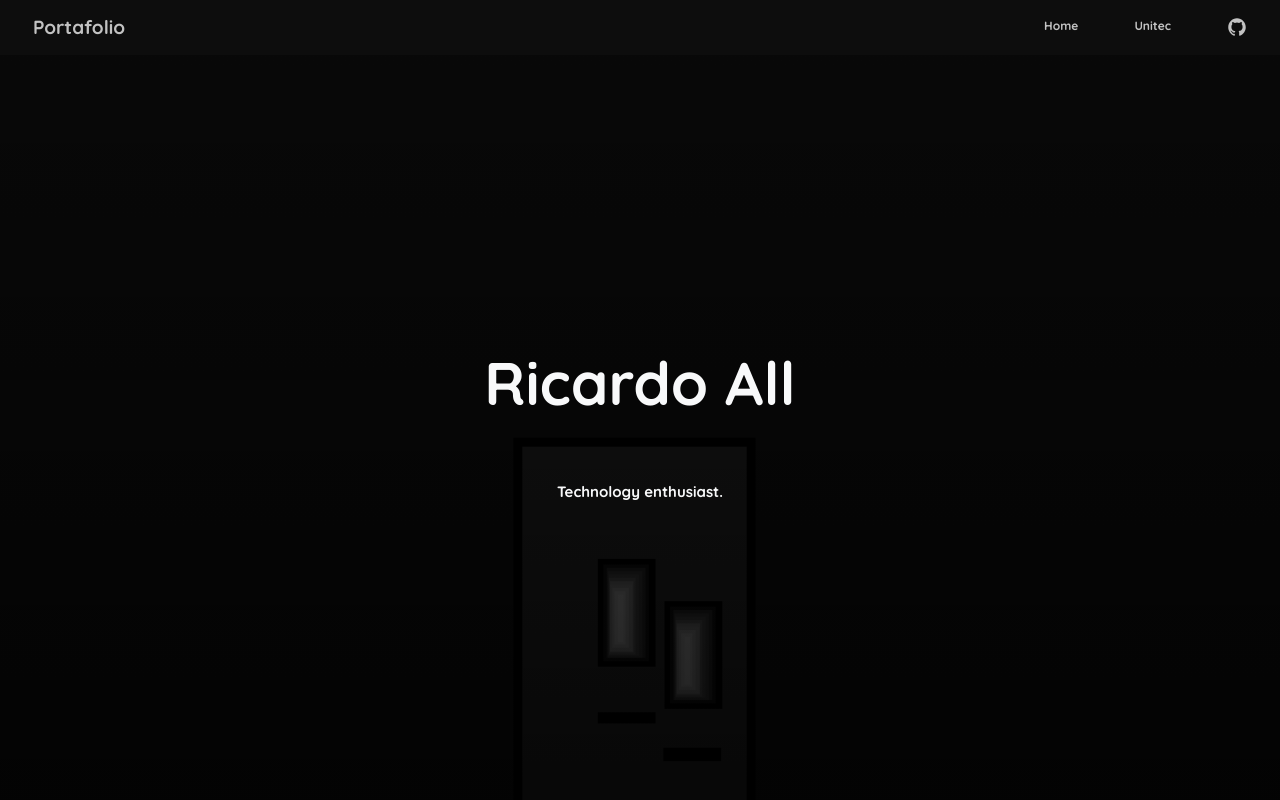
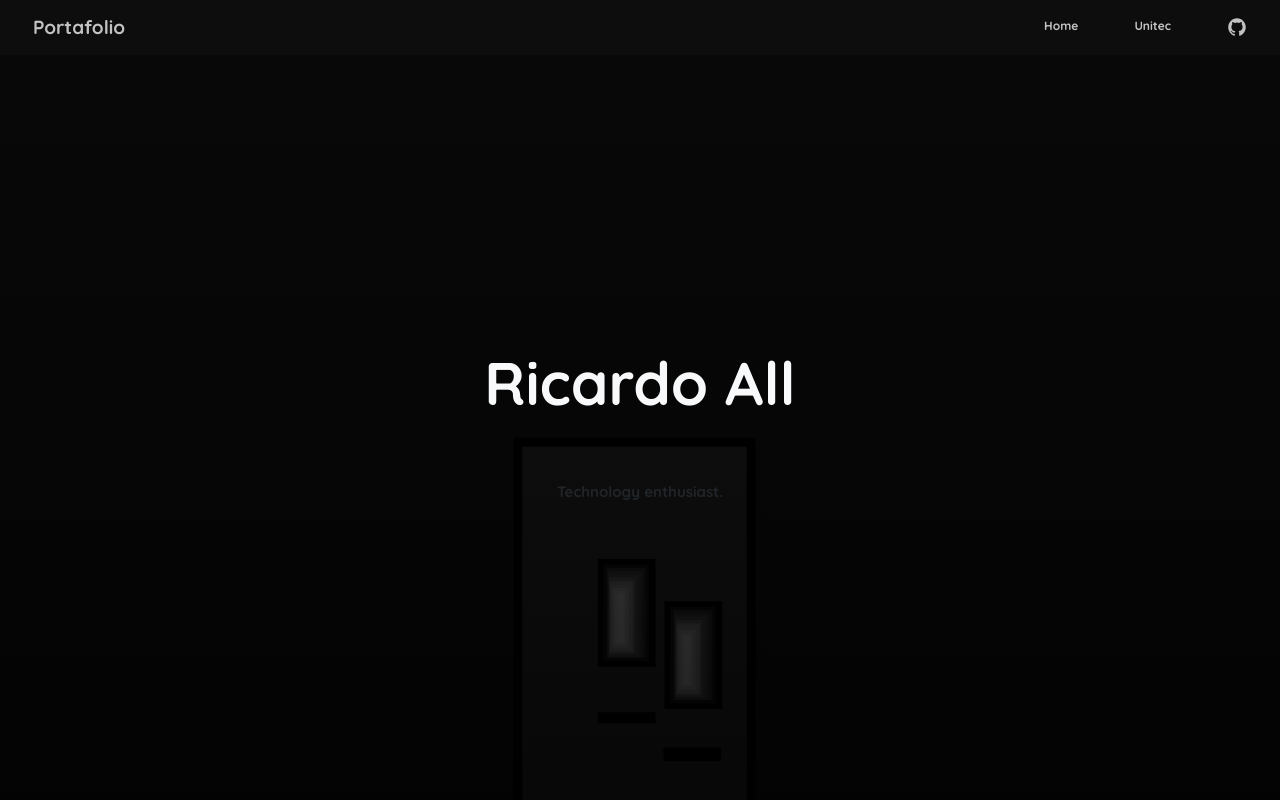
Before and after one commit to rockyall/react-student, a React (Create React App) app: page /home in a window 1280 px wide. Shown: the top 800 px of the page. Built offline with nearby package versions, Linux system fonts and the light colour scheme.

Commit message:
nuewvos cambios para el servidor

```diff
--- a/src/App.js
+++ b/src/App.js
@@ -12,7 +12,7 @@ import Footer from "./components/Footer";
 import NavBar from "./components/NavBar";
 import History from "./components/History/History";
 import Unitec from "./components/Unitec/Unitec";
-import Unitec2 from "./components/Unitec/Unitec2";
+import Unitec2 from "./components/Unitec2/Unitec2";
 import Home from "./components/Home/Home";
 
 function App() {
--- a/src/components/Home/Header.jsx
+++ b/src/components/Home/Header.jsx
@@ -35,7 +35,7 @@ const Header = () => {
             >
               Ricardo All
             </h5>
-            <p class="card-text text-light" style={{ fontSize: 15 }}>
+            <p class="card-text text-gray" style={{ fontSize: 15 }}>
               Technology enthusiast.
             </p>
             {/* <p id="subRick" class="card-text text-light">
--- a/src/components/Unitec/Unitec2.jsx
+++ b/src/components/Unitec2/Unitec2.jsx
@@ -1,7 +1,5 @@
 import React, { Component } from "react";
-import UnitecDetail from "./UnitecDetail";
-import UnitecContent from "./UnitecContent";
-import Card from "./SubCards/Card";
+import Card from "./Card";
 import { Cookies } from "react-cookie";
 import anime from "animejs";
 
@@ -88,10 +86,7 @@ class Unitec extends Component {
       <React.Fragment>
         <div className="container-fluid ">
           <div className="row">
-            <div className="col"></div>
-          </div>
-          <div className="row main mb-5">
-            <div className="col-lg-2 col-sm-12">
+            <div className="col">
               <div className="shadow-lg" style={{ borderRadius: 10 }}>
                 <div
                   className="p-4 my-3 text-center bg-white"
@@ -120,11 +115,6 @@ class Unitec extends Component {
                   <h6 className="text-center text-muted h7">
                     WebSite: localhost:300//home
                   </h6>
-
-                  {/* <div className="text-center">
-                  </div>
-                  <div className="text-center">
-                  </div> */}
                   <div class="list-group list-group-flush">
                     <a
                       href="#"
@@ -151,6 +141,8 @@ class Unitec extends Component {
                 </div>
               </div>
             </div>
+          </div>
+          <div className="row main mb-5">
             <div className="col-lg col-sm-12 text-nunitolight">
               <div className="my-3 p-4 bg-white rounded shadow">
                 <h4 className="text-center pb-3">
```
Also changed, not shown: src/components/Unitec2/Card.jsx (renamed from src/components/Unitec/SubCards/Card.jsx), src/components/Unitec2/Header.jsx (renamed from src/components/Unitec/SubCards/Header.jsx).
